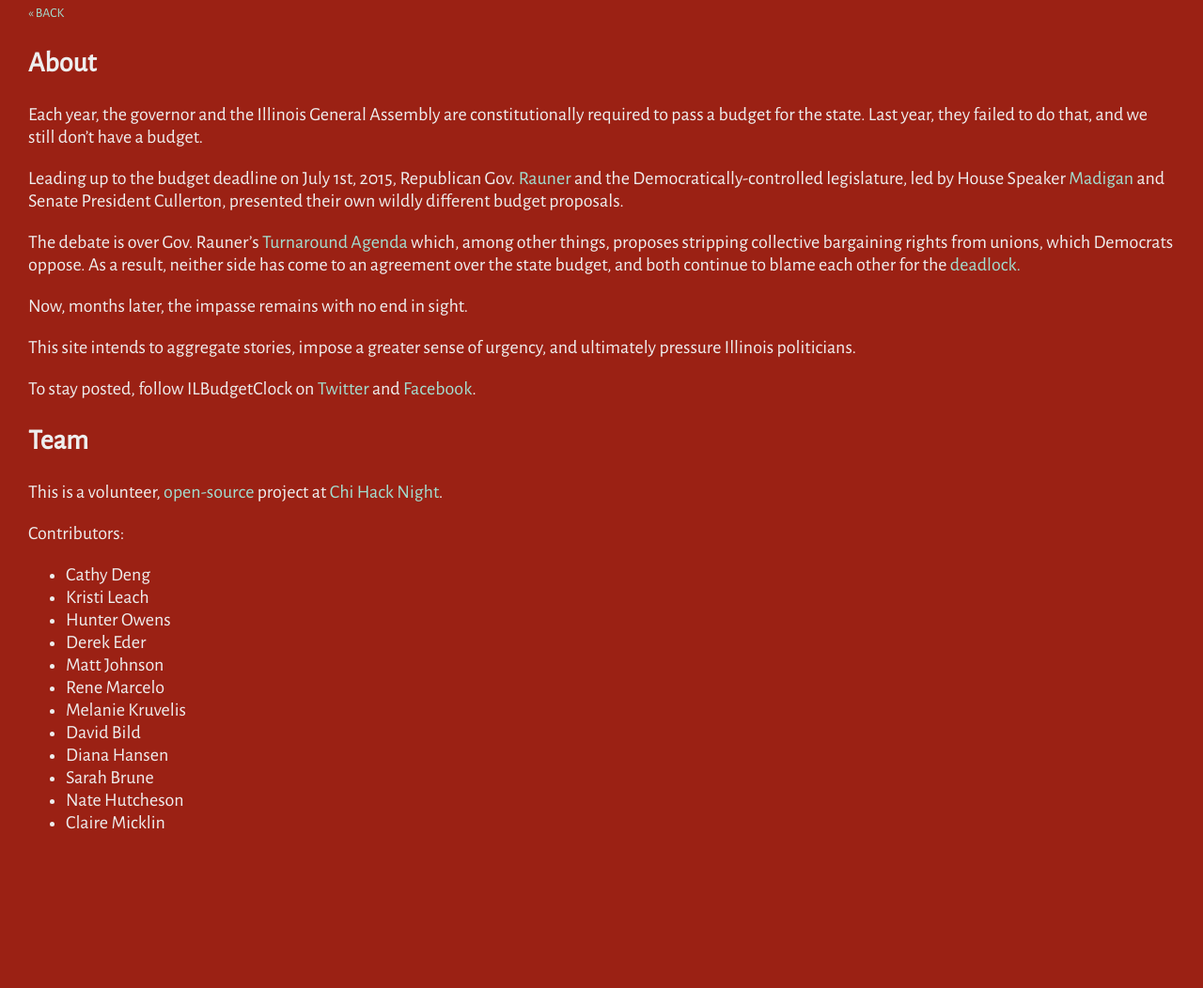
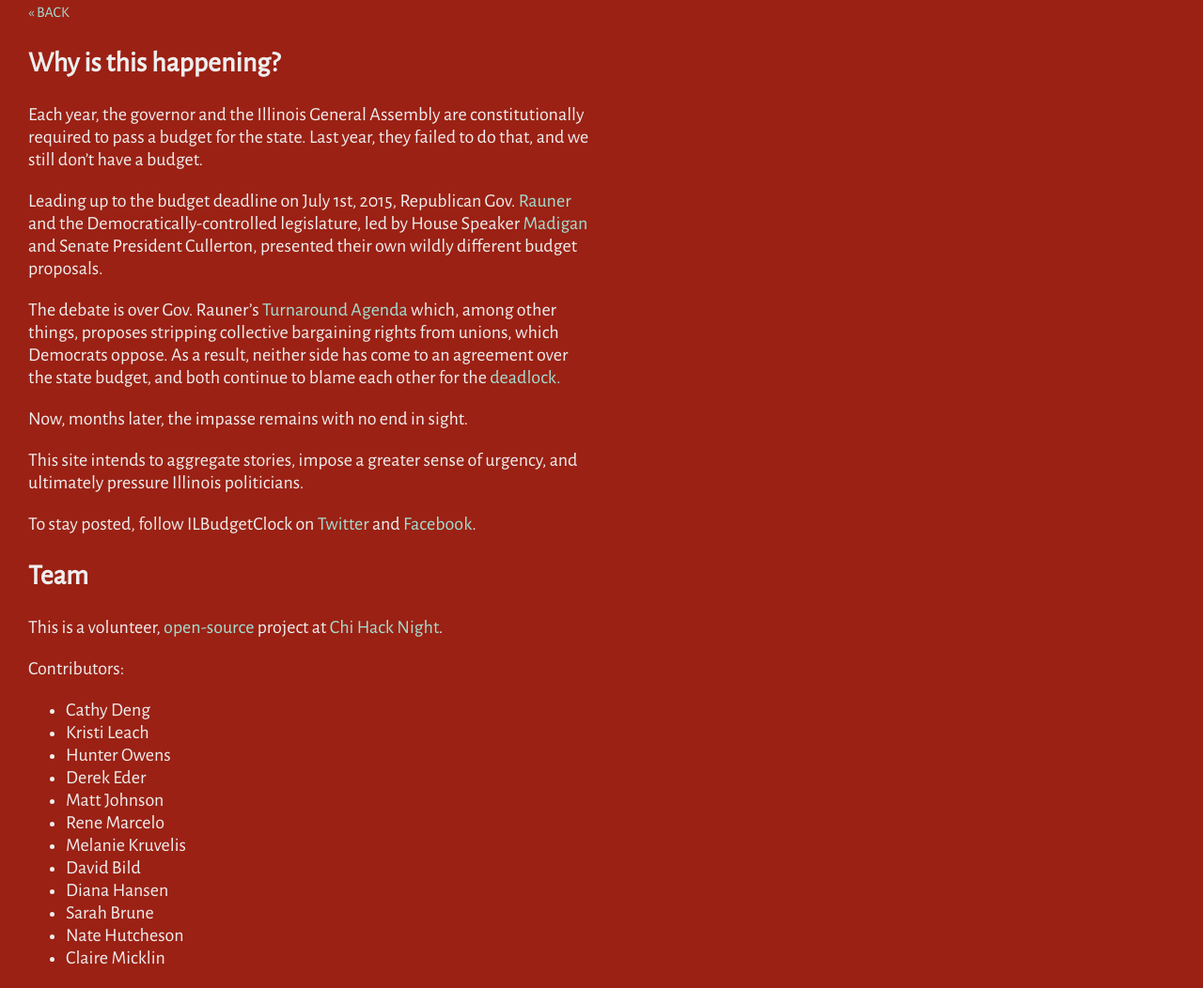
Before and after one commit to chihacknight/il-budget-clock, a Jekyll site: the page built from about.html, in a window 1280 px wide. Shown: the whole page at 94% size. Built offline with Jekyll 4.4.1, drawn with Linux system fonts in a browser that asks for light colours; nearby versions of some CDN libraries; before the commit the page ends 908 px from its top, so only the background shows below that.

Commit message:
updated footer and about text

```diff
--- a/about.html
+++ b/about.html
@@ -4,7 +4,7 @@ layout: default
 
 <div class='about'>
 	<a href="/" class="small">&laquo; BACK</a>
-	<h2>About</h2>
+	<h2 id='why'>Why is this happening?</h2>
     <p>Each year, the governor and the Illinois General Assembly are constitutionally required to pass a budget for the state. Last year, they failed to do that, and we still don’t have a budget.</p>
 
     <p>Leading up to the budget deadline on July 1st, 2015, Republican Gov. <a href="https://www.illinoispolicy.org/rauners-budget-a-line-item-breakdown/">Rauner</a>
@@ -14,7 +14,8 @@ layout: default
     <p>Now, months later, the impasse remains with no end in sight.</p>
     <p>This site intends to aggregate stories, impose a greater sense of urgency, and ultimately pressure Illinois politicians.</p>
     <p>To stay posted, follow ILBudgetClock on <a href="https://twitter.com/ILBudgetClock">Twitter</a> and <a href="https://www.facebook.com/IL-Budget-Clock-727226324079655/">Facebook</a>.</p>
-	<h2>Team</h2>
+
+	<h2 id='team'>Team</h2>
 	<p>This is a volunteer, <a href="https://github.com/chihacknight/il-budget-clock/" target="_blank">open-source</a> project at <a href="http://chihacknight.org/" target="_blank">Chi Hack Night</a>.</p>
 	<p>Contributors:</p>
 	<ul>
--- a/css/custom.css
+++ b/css/custom.css
@@ -20,6 +20,7 @@ body {
 
 .about {
     padding: 0 30px;
+    max-width: 600px;
 }
 
 .center{
@@ -38,7 +39,7 @@ h1, h2, h3, .h1, .h2, .h3 {
 }
 
 .small{
-	font-size: 14px;
+	font-size: 16px;
 }
 
 a, a:visited{
--- a/index.html
+++ b/index.html
@@ -55,5 +55,6 @@ layout: default
     </div>
 
     <br/>
-    <a class="small" href="about.html">ABOUT THIS SITE</a>
+    <p><a href="about.html#why">Why is this happening?</a></p>
+    <p><a href="about.html#team">Proudly built by volunteers at Chi Hack Night</a></p>
 </div>
```
